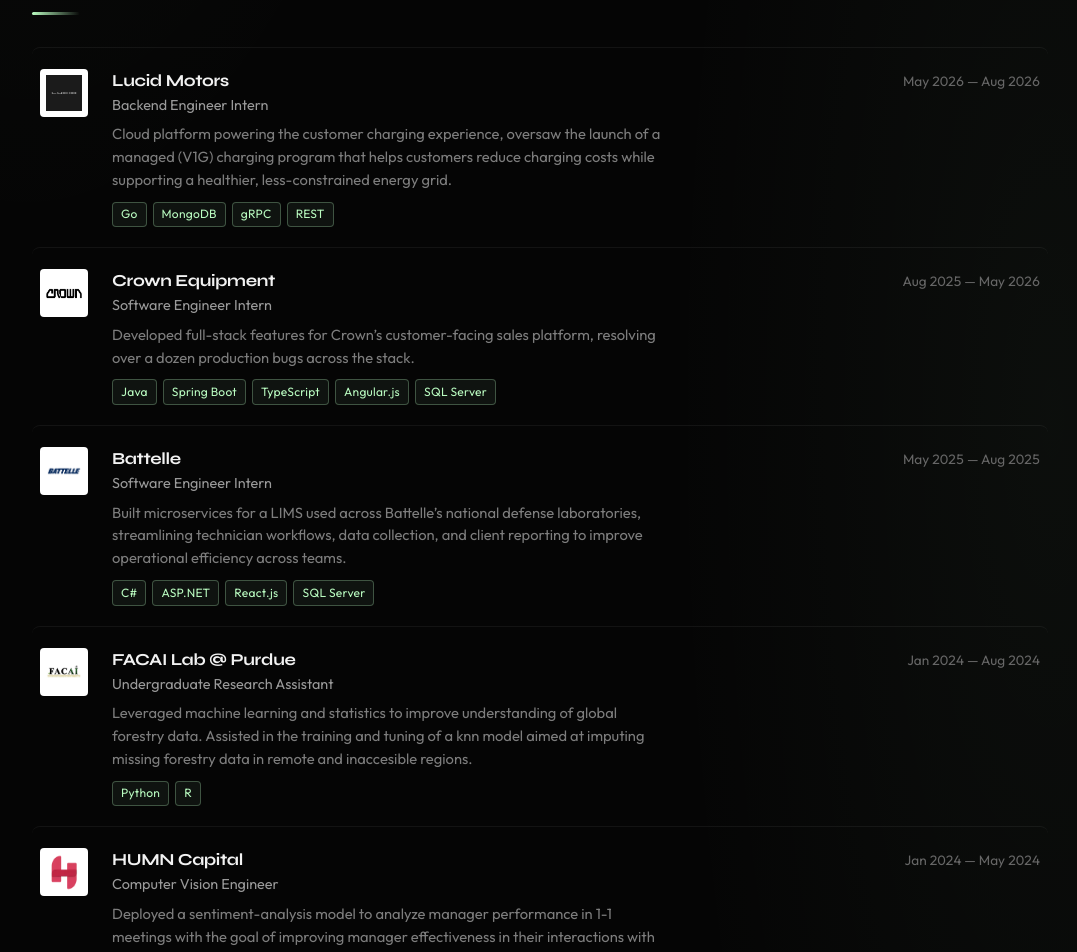
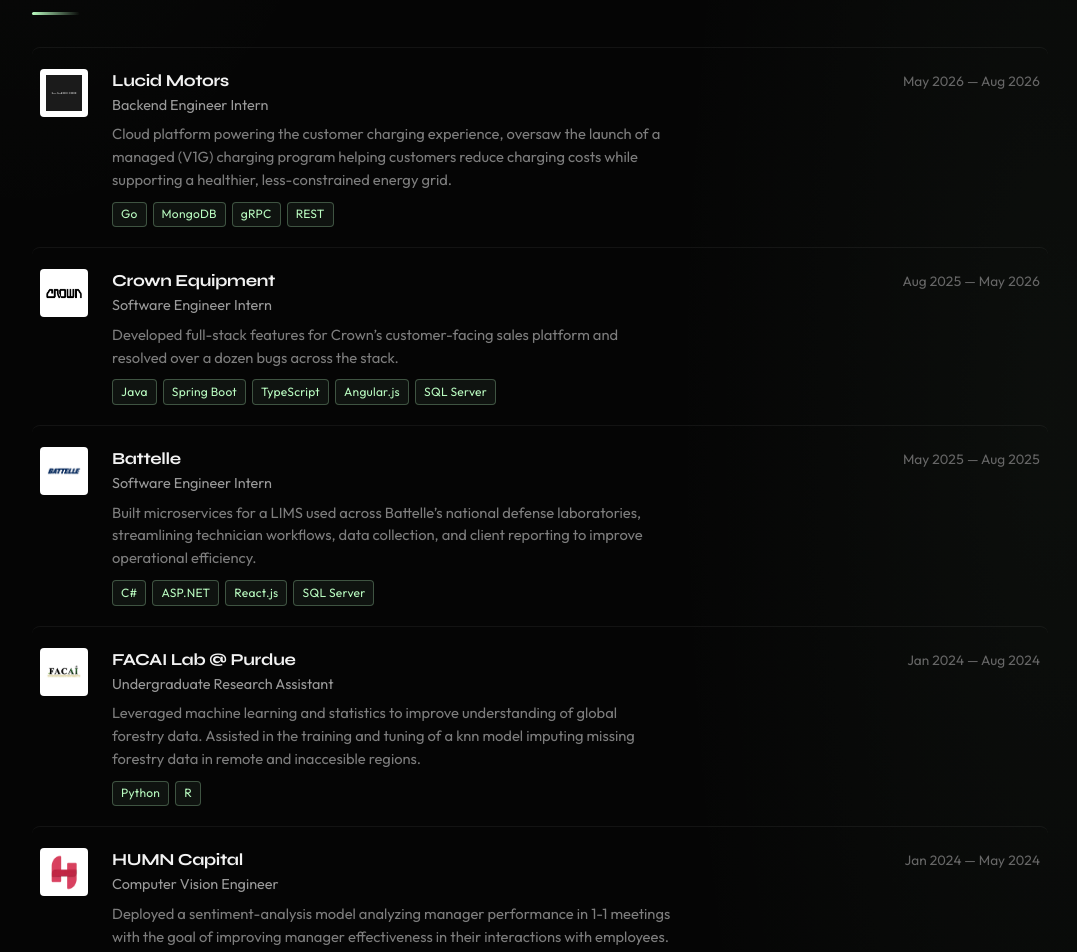
Before and after one commit to tristansze/updatedportfolio, a React (Create React App) app in the folder client/: page / in a window 1280 px wide. Shown: the part 900-1852 px from the top of the page, without its empty margins (100-1177 px from the left). Built offline with nearby package versions, Linux system fonts and the light colour scheme.

Commit message:
Small wording changes to experience section

```diff
--- a/client/src/pages/Experience.js
+++ b/client/src/pages/Experience.js
@@ -9,7 +9,7 @@
     image: '/images/LucidMotors_Logo.jpg',
     date: 'May 2026 — Aug 2026',
     description:
-      'Cloud platform powering the customer charging experience, oversaw the launch of a managed (V1G) charging program that helps customers reduce charging costs while supporting a healthier, less-constrained energy grid.',
+      'Cloud platform powering the customer charging experience, oversaw the launch of a managed (V1G) charging program helping customers reduce charging costs while supporting a healthier, less-constrained energy grid.',
     tech: ['Go', 'MongoDB', 'gRPC', 'REST'],
   },
   {
@@ -17,7 +17,7 @@
     company: 'Crown Equipment',
     image: '/images/crown.png',
     date: 'Aug 2025 — May 2026',
-    description: 'Developed full-stack features for Crown’s customer-facing sales platform, resolving over a dozen production bugs across the stack.',
+    description: 'Developed full-stack features for Crown’s customer-facing sales platform and resolved over a dozen bugs across the stack.',
     tech: ['Java', 'Spring Boot', 'TypeScript', 'Angular.js', 'SQL Server'],
   },
   {
@@ -26,7 +26,7 @@
     image: '/images/battelle.png',
     date: 'May 2025 — Aug 2025',
     description:
-      'Built microservices for a LIMS used across Battelle’s national defense laboratories, streamlining technician workflows, data collection, and client reporting to improve operational efficiency across teams.',
+      'Built microservices for a LIMS used across Battelle’s national defense laboratories, streamlining technician workflows, data collection, and client reporting to improve operational efficiency.',
     tech: ['C#', 'ASP.NET', 'React.js','SQL Server'],
   },
   {
@@ -35,7 +35,7 @@
     image: '/images/facai.png',
     date: 'Jan 2024 — Aug 2024',
     description:
-      'Leveraged machine learning and statistics to improve understanding of global forestry data. Assisted in the training and tuning of a knn model aimed at imputing missing forestry data in remote and inaccesible regions.',
+      'Leveraged machine learning and statistics to improve understanding of global forestry data. Assisted in the training and tuning of a knn model imputing missing forestry data in remote and inaccesible regions.',
     tech: ['Python', 'R'],
   },
   {
@@ -44,7 +44,7 @@
     image: '/images/humncapital.png',
     date: 'Jan 2024 — May 2024',
     description:
-      'Deployed a sentiment-analysis model to analyze manager performance in 1-1 meetings with the goal of improving manager effectiveness in their interactions with employees.',
+      'Deployed a sentiment-analysis model analyzing manager performance in 1-1 meetings with the goal of improving manager effectiveness in their interactions with employees.',
     tech: ['Python', 'TensorFlow', 'OpenCV', "React.js"],
   },
 ];
```
